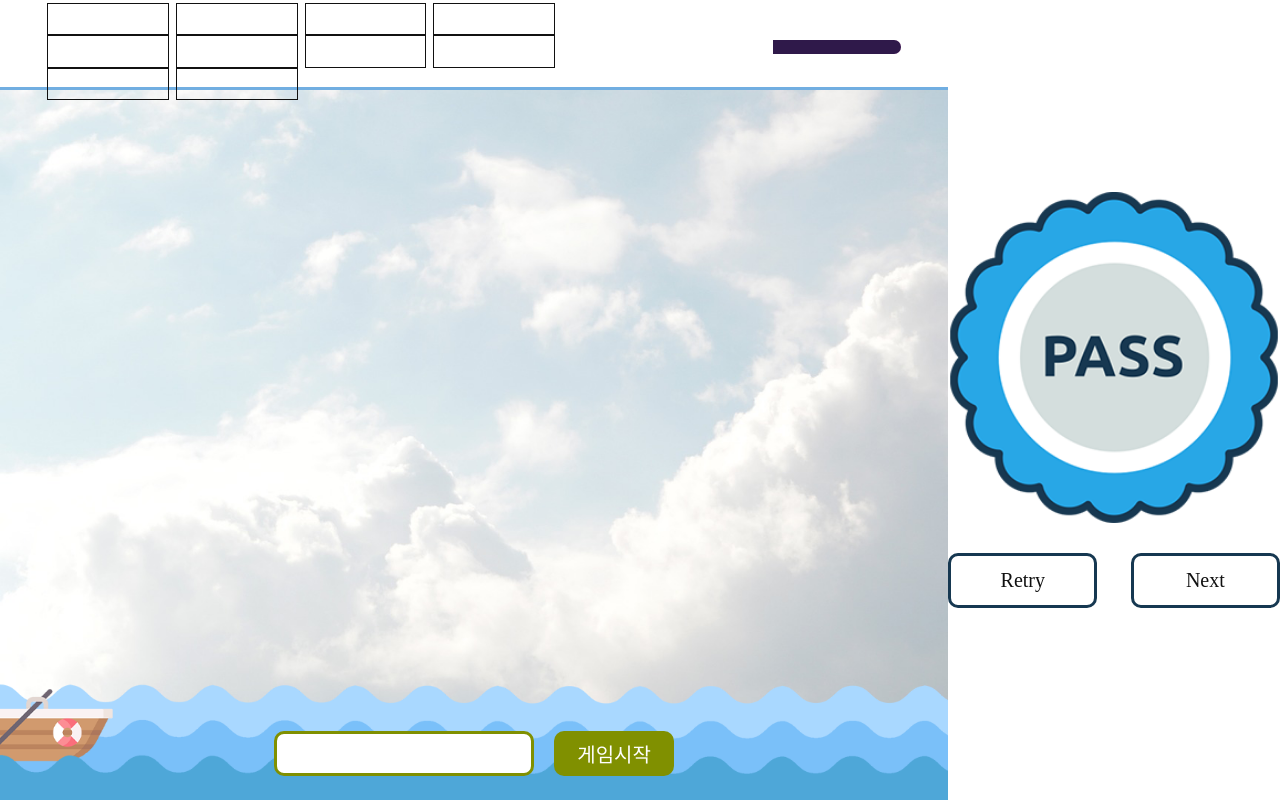
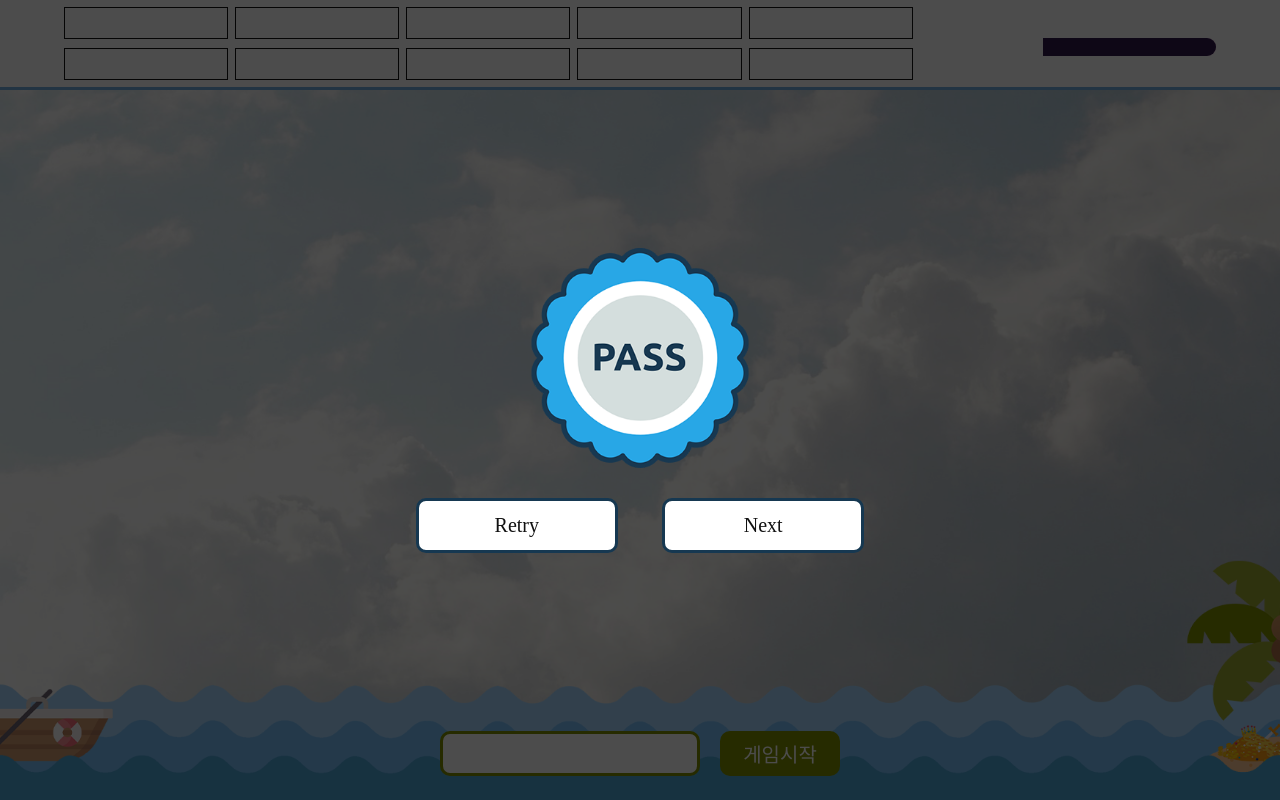
Before and after one commit to AcidRain-Project/AcidRain, a PHP site: page / in a window 1280 px wide. Run offline with PHP 8.4, Linux system fonts and the light colour scheme; data that the repository does not hold is empty; some libraries are stand-ins or nearby versions; some web fonts are replaced.

Commit message:
230310_index수정

```diff
--- a/index.php
+++ b/index.php
@@ -83,16 +83,16 @@ $ContentAcidRainActivityWord = array_slice($ContentAcidRainActivityWord,0,$Conte
         </div>
     </div>
 
-      <!-- 성공, 실패, 다음단계 팝업 -->
-    <!-- <div class="save_area" style="display: none;">
-        <img class="save_img" src="" style="display: ;">
-    </div> -->
-
-    <div class="save_area" style="display: ;">
-        <img class="save_img" src="images/pass.png">
-        <div class="save_btns">
-            <button id="retry_btn">Retry</button>
-            <button id="next_btn">Next</button>
+    <!-- 성공, 실패 팝업 -->
+    <div class="save_wrap" style="display: ;">
+        <div class="save_area">
+            <div class="save_img">
+                <img class="pass_img" src="images/pass.png" style="display: ">
+            </div>
+            <div class="save_btns">
+                <button>Retry</button>
+                <button>Next</button>
+            </div>
         </div>
     </div>
 
```
